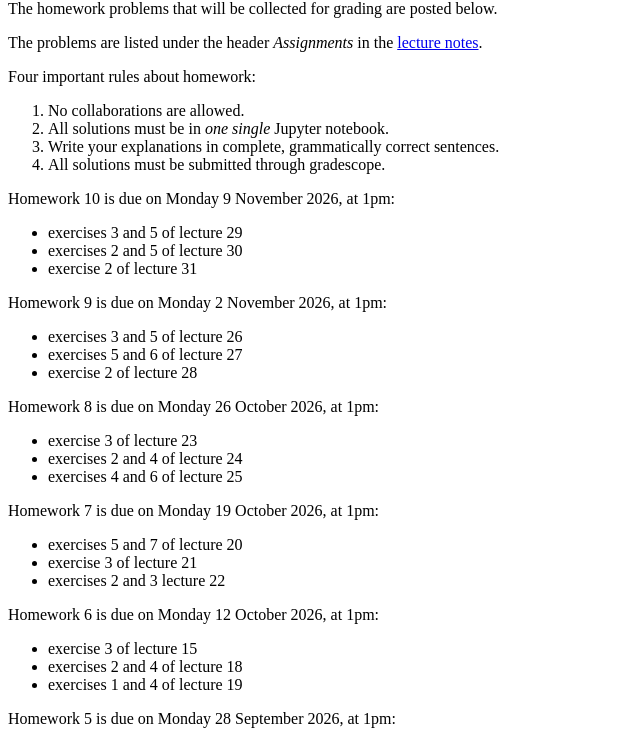
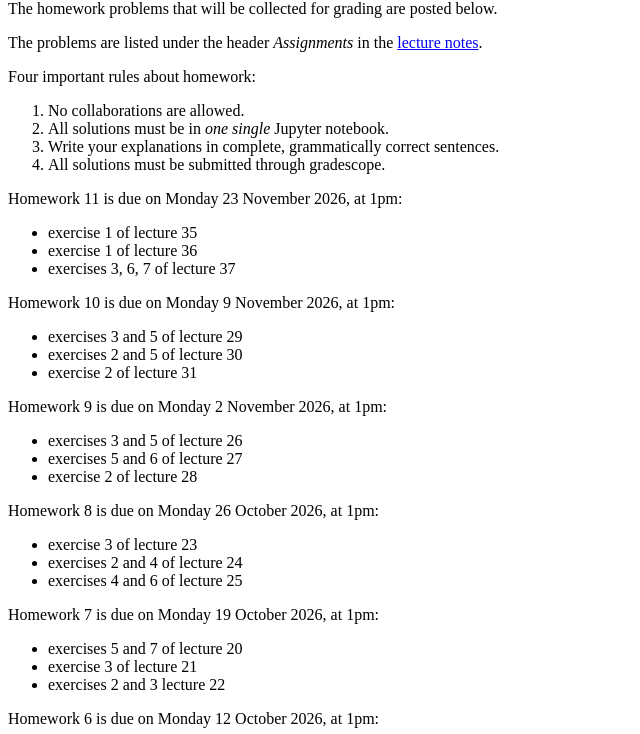
Before and after one commit to janverschelde/janverschelde.github.io, a plain HTML site: page mcs320/homework.html in a window 1280 px wide. Shown: the part 66-800 px from the top of the page, without its empty margins (0-640 px from the left). Drawn offline with Linux system fonts and the light colour scheme.

Commit message:
exercises for homework 11 selected

```diff
--- a/mcs320/homework.html
+++ b/mcs320/homework.html
@@ -22,6 +22,14 @@ Four important rules about homework:
 <LI> Write your explanations in complete, grammatically correct sentences.
 <LI> All solutions must be submitted through gradescope.
 </OL>
+
+<P>
+Homework 11 is due on Monday 23 November 2026, at 1pm:
+<UL>
+<LI> exercise 1 of lecture 35
+<LI> exercise 1 of lecture 36
+<LI> exercises 3, 6, 7 of lecture 37
+</UL>
 
 <P>
 Homework 10 is due on Monday 9 November 2026, at 1pm:
```
